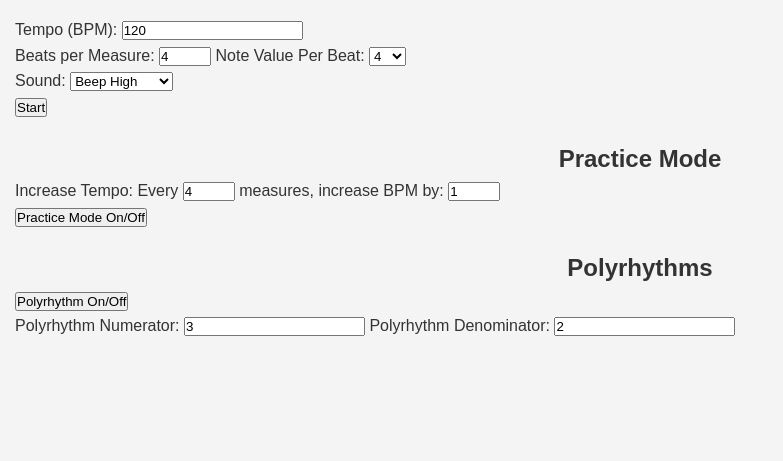
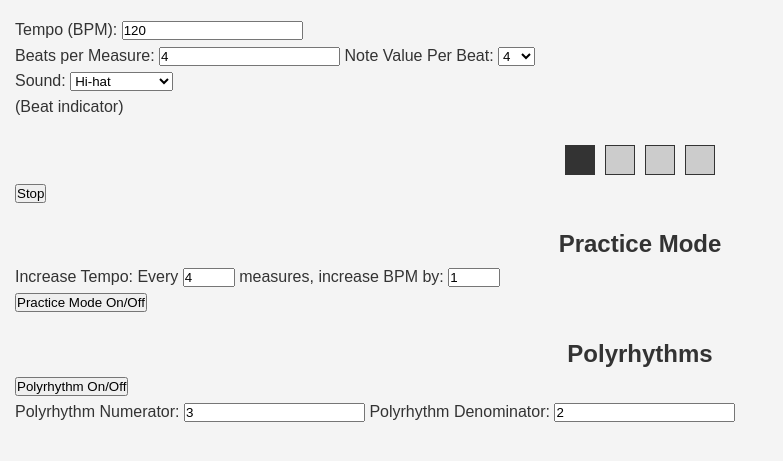
Before and after one commit to MShivers777/Metronome, a plain HTML site: page index.html in a window 1280 px wide. Both pictures are taken after a click on the button "Start". Shown: the part 69-530 px from the top of the page, without its empty margins (0-783 px from the left). Drawn offline with Linux system fonts and the light colour scheme.

Commit message:
modified some sound files, adjusted html and javascript

```diff
--- a/index.html
+++ b/index.html
@@ -24,19 +24,18 @@
 
     <label for="sound">Sound:</label>
     <select id="sound">
+        <option value="hi-hat">Hi-hat</option>
         <option value="beep-high">Beep High</option>
         <option value="bubble">Bubble</option>
         <option value="clave">Clave</option>
         <option value="pop high">Pop High</option>
         <option value="switch">Switch</option>
-        <option value="hi-hat">Hi-hat</option>
         <option value="high tone">High Tone</option>
         <option value="medium tone">Medium Tone</option>
         <option value="low tone">Low Tone</option>
-        <option value="woodblock">Woodblock</option>
-        <option value="click">Click</option>
     </select>
     <div class="beat-indicator" id="beatIndicator">(Beat indicator)</div>
+    <div id="beatBoxes" class="beat-boxes"></div>
     <div class="controls">
         <button id="startStop" onclick="resumeAudioContext()">Start</button>
     </div>
@@ -77,10 +76,28 @@
             if (typeof AudioContext !== "undefined") {
                 const audioCtx = new (window.AudioContext || window.webkitAudioContext)();
                 if (audioCtx.state === 'suspended') {
-                    audioCtx.resume();
+                    audioCtx.resume().then(() => {
+                        startMetronome();
+                    });
+                } else {
+                    startMetronome();
                 }
             }
         }
+
+        function updateBeatBoxes() {
+            const beats = document.getElementById('beats').value;
+            const beatBoxes = document.getElementById('beatBoxes');
+            beatBoxes.innerHTML = '';
+            for (let i = 0; i < beats; i++) {
+                const box = document.createElement('div');
+                box.className = 'beat-box';
+                beatBoxes.appendChild(box);
+            }
+        }
+
+        document.getElementById('beats').addEventListener('input', updateBeatBoxes);
+        updateBeatBoxes(); // Initial call to set up beat boxes
     </script>
 </body>
 </html>
--- a/metronome.js
+++ b/metronome.js
@@ -59,50 +59,16 @@ document.addEventListener("DOMContentLoaded", function () {
     let currentBeat = 0;
     let tempo = 120;
     let beatsPerMeasure = 4;
-    let noteValue = 4;
-    let polyrhythmNumerator = 3;
-    let polyrhythmDenominator = 2;
-    let increaseTempoEvery = 4;
-    let increaseAmount = 1;
-    let sounds = {
-        "click": "click.mp3",
-        "beep-high": "beep-high.mp3",
-        "bubble": "bubble.mp3",
-        "clave": "clave.mp3",
-        "switch": "switch.mp3",
-        "hi-hat": "hi-hat.mp3",
-        "pop high": "pop-hi.mp3",
-        "high tone": "880Hz sine.wav",
-        "medium tone": "440Hz sine.wav",
-        "low tone": "220Hz sine.wav",
-        "woodblock": "woodblock.wav" // Placeholder for future addition
-    };
     let selectedSound = "click";
     let timer;
 
     // Ensure elements exist before accessing them
     const tempoInput = document.getElementById("tempo");
     const beatsInput = document.getElementById("beats");
-    const noteValueInput = document.getElementById("noteValue");
     const soundSelect = document.getElementById("sound");
-    const polyrhythmInputNum = document.getElementById("polyNum");
-    const polyrhythmInputDen = document.getElementById("polyDen");
-    const increaseTempoEveryInput = document.getElementById("increase-tempo");
-    const increaseAmountInput = document.getElementById("increase-amount");
-
-    function updateBeatIndicator(beatsPerMeasure) {
-        let indicator = document.getElementById("beatIndicator");
-        indicator.innerHTML = "";
-        for (let i = 0; i < beatsPerMeasure; i++) {
-            let div = document.createElement("div");
-            div.classList.add("beat");
-            if (i === 0) div.classList.add("active");
-            indicator.appendChild(div);
-        }
-    }
 
     function highlightBeat(beat) {
-        let beats = document.querySelectorAll(".beat");
+        let beats = document.querySelectorAll(".beat-box");
         beats.forEach((b, index) => {
             b.classList.toggle("active", index === beat);
         });
@@ -118,6 +84,7 @@ document.addEventListener("DOMContentLoaded", function () {
     function stopMetronome() {
         isPlaying = false;
         clearInterval(timer);
+        document.getElementById("startStop").textContent = "Start";
     }
 
     function scheduleBeats() {
@@ -130,69 +97,55 @@ document.addEventListener("DOMContentLoaded", function () {
     }
 
     function playClick() {
-        let sound = new Audio(`./sounds/${sounds[selectedSound]}`);
-        sound.play();
+        let sound = new Audio(`./sounds/${selectedSound}.wav`);
+        sound.play().catch(error => {
+            console.error("Audio playback failed:", error);
+        });
     }
 
-    // Update settings live
-    [tempoInput, beatsInput, noteValueInput, soundSelect, polyrhythmInputNum, polyrhythmInputDen, increaseTempoEveryInput, increaseAmountInput].forEach(input => {
+    [tempoInput, beatsInput, soundSelect].forEach(input => {
         input.addEventListener("input", () => {
             tempo = parseInt(tempoInput.value);
             beatsPerMeasure = parseInt(beatsInput.value);
-            noteValue = parseInt(noteValueInput.value);
             selectedSound = soundSelect.value;
-            polyrhythmNumerator = parseInt(polyrhythmInputNum.value);
-            polyrhythmDenominator = parseInt(polyrhythmInputDen.value);
-            increaseTempoEvery = parseInt(increaseTempoEveryInput.value);
-            increaseAmount = parseInt(increaseAmountInput.value);
+            updateBeatBoxes();
         });
     });
-
-    // UI Adjustments for Time Signature
-    beatsInput.min = 1;
-    noteValueInput.min = 1;
-    beatsInput.max = 32;
-    noteValueInput.max = 32;
-
-    updateBeatIndicator(beatsPerMeasure);
-
-    let measureCount = 0;
 
     function startMetronome() {
         let interval = (60 / tempo) * 1000;
         currentBeat = 0;
-        measureCount = 0;
         isPlaying = true;
         document.getElementById("startStop").textContent = "Stop";
-
         timer = setInterval(() => {
             playClick();
             highlightBeat(currentBeat);
-
-            if (polyrhythmNumerator && polyrhythmDenominator) {
-                if (currentBeat % polyrhythmDenominator === 0) playClick();
-            }
-
-            currentBeat++;
-
-            if (currentBeat % beatsPerMeasure === 0) {
-                measureCount++;
-                if (measureCount % increaseTempoEvery === 0) {
-                    tempo += increaseAmount;
-                    interval = (60 / tempo) * 1000;
-                    clearInterval(timer);
-                    startMetronome();
-                }
-            }
+            currentBeat = (currentBeat + 1) % beatsPerMeasure;
         }, interval);
     }
 
+    // Attach startMetronome and stopMetronome to the window object
+    window.startMetronome = startMetronome;
+    window.stopMetronome = stopMetronome;
+
+    // Ensure the audio context is resumed on user gesture
     document.getElementById("startStop").addEventListener("click", () => {
-        if (isPlaying) {
-            stopMetronome();
-            document.getElementById("startStop").textContent = "Start";
+        if (audioContext.state === 'suspended') {
+            audioContext.resume().then(() => {
+                if (isPlaying) {
+                    stopMetronome();
+                } else {
+                    startMetronome();
+                }
+            });
         } else {
-            startMetronome();
+            if (isPlaying) {
+                stopMetronome();
+            } else {
+                startMetronome();
+            }
         }
     });
+
+    updateBeatBoxes(); // Initial call to set up beat boxes
 });
--- a/styles.css
+++ b/styles.css
@@ -46,6 +46,25 @@ h2 {
     background-color: #333;
 }
 
+.beat-boxes {
+    display: flex;
+    justify-content: center;
+    margin-top: 20px;
+}
+
+.beat-box {
+    width: 30px;
+    height: 30px;
+    margin: 5px;
+    background-color: #ccc;
+    border: 1px solid #333;
+    transition: background-color 0.1s;
+}
+
+.beat-box.active {
+    background-color: #333;
+}
+
 /*
 #loading {
     display: none;
```
Also changed, not shown: 13 other files.
